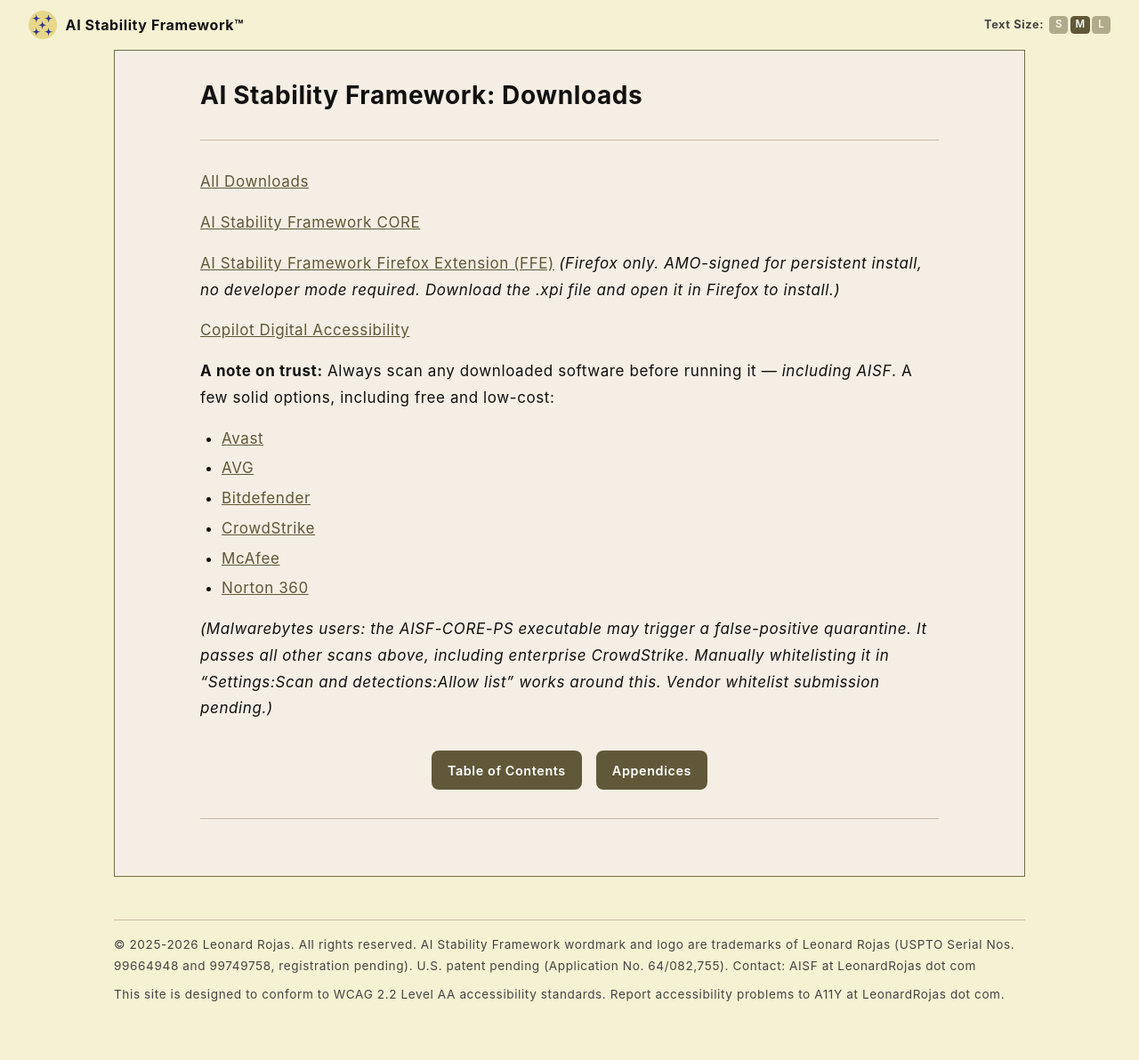
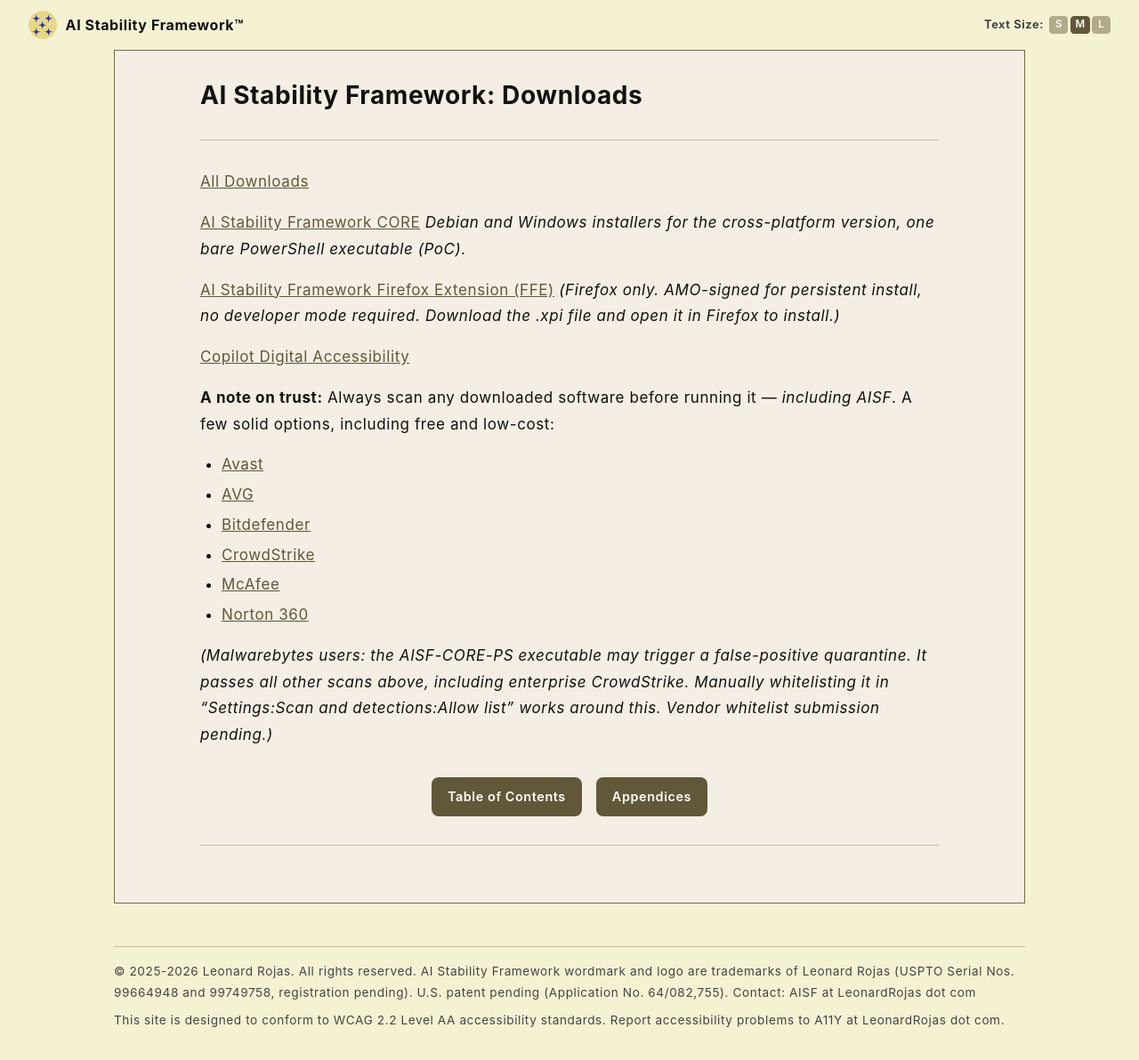
Before and after one commit to rojaslen/AISF-WEB, a Jekyll site: the page built from apx01.md, in a window 1280 px wide and 1192 px high. Shown: the whole window at 89% size. Built offline with Jekyll 4.4.1, drawn with Linux system fonts in a browser that asks for light colours; some web fonts are replaced.

Commit message:
Update apx01.md

```diff
--- a/apx01.md
+++ b/apx01.md
@@ -11,6 +11,7 @@
 [All Downloads](https://github.com/rojaslen/AISF-downloads){: target="_blank" rel="noopener noreferrer" }
 
 [AI Stability Framework CORE](https://github.com/rojaslen/AISF-downloads/tree/main/CORE){: target="_blank" rel="noopener noreferrer" }
+*Debian and Windows installers for the cross-platform version, one bare PowerShell executable (PoC).*
 
 [AI Stability Framework Firefox Extension (FFE)](https://github.com/rojaslen/AISF-downloads/tree/main/FFE){: target="_blank" rel="noopener noreferrer" }
 *(Firefox only. AMO-signed for persistent install, no developer mode required. Download the .xpi file and open it in Firefox to install.)*
```
